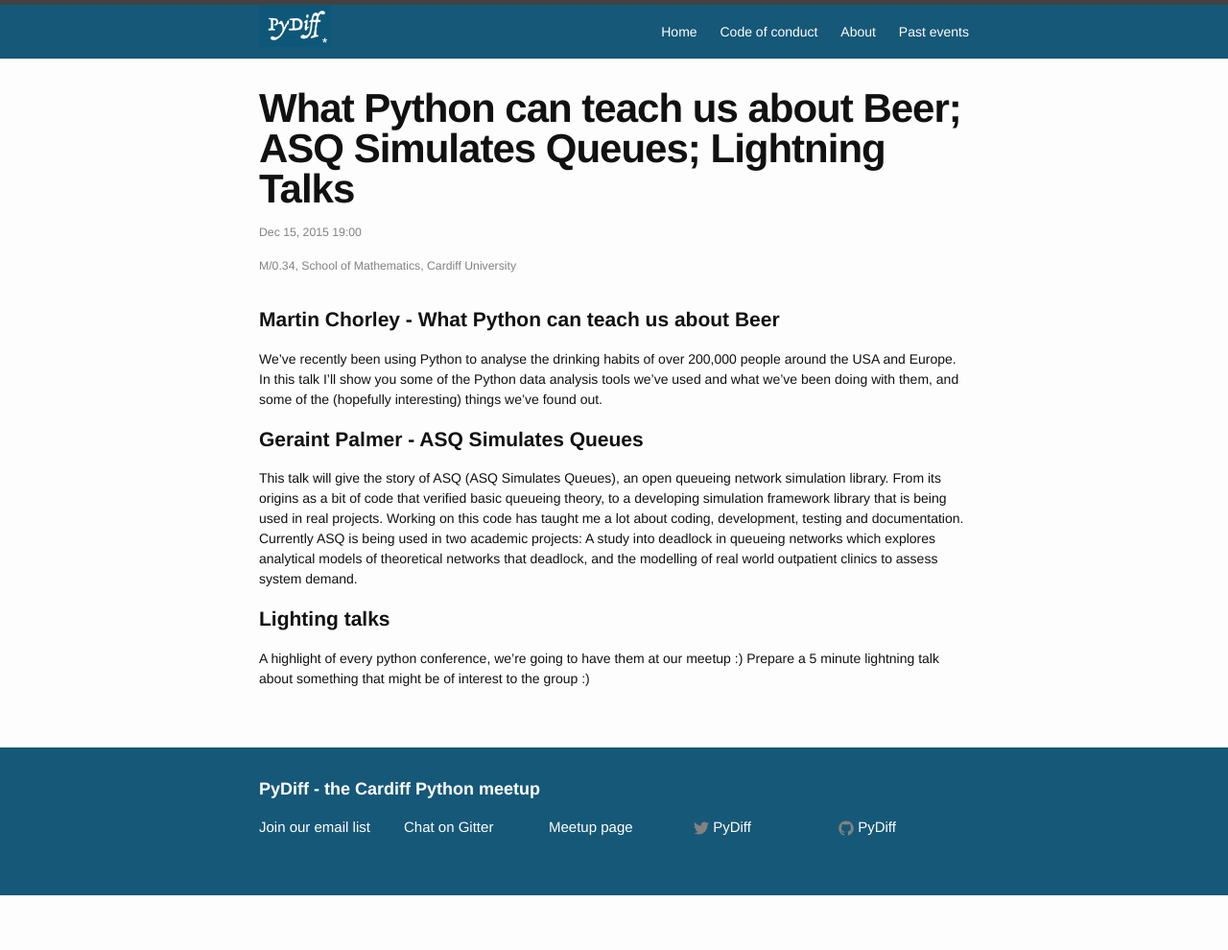
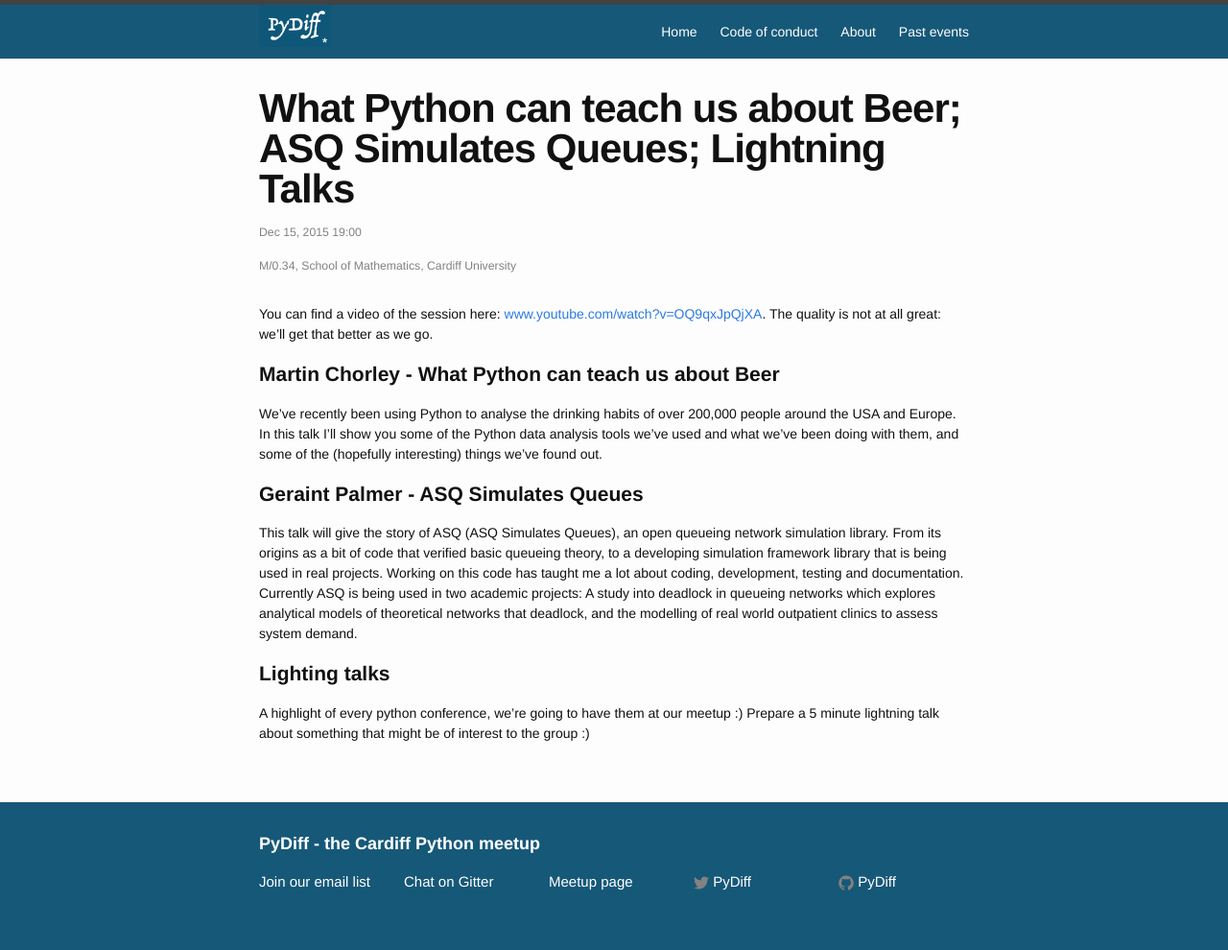
Before and after one commit to PyDiff/PyDiff.github.io, a Jekyll site: the page built from _events/2015-12-15.md, in a window 1280 px wide. Shown: the whole page at 96% size. Built offline with Jekyll 4.4.1, drawn with Linux system fonts in a browser that asks for light colours; before the commit the page ends 933 px from its top, so only the background shows below that.

Commit message:
Adding link to video.

```diff
--- a/_events/2015-12-15.md
+++ b/_events/2015-12-15.md
@@ -5,6 +5,10 @@
 time:   "19:00"
 venue:  "M/0.34, School of Mathematics, Cardiff University"
 ---
+
+You can find a video of the session here:
+[www.youtube.com/watch?v=OQ9qxJpQjXA](https://www.youtube.com/watch?v=OQ9qxJpQjXA).
+The quality is not at all great: we'll get that better as we go.
 
 # Martin Chorley - What Python can teach us about Beer
 
```
